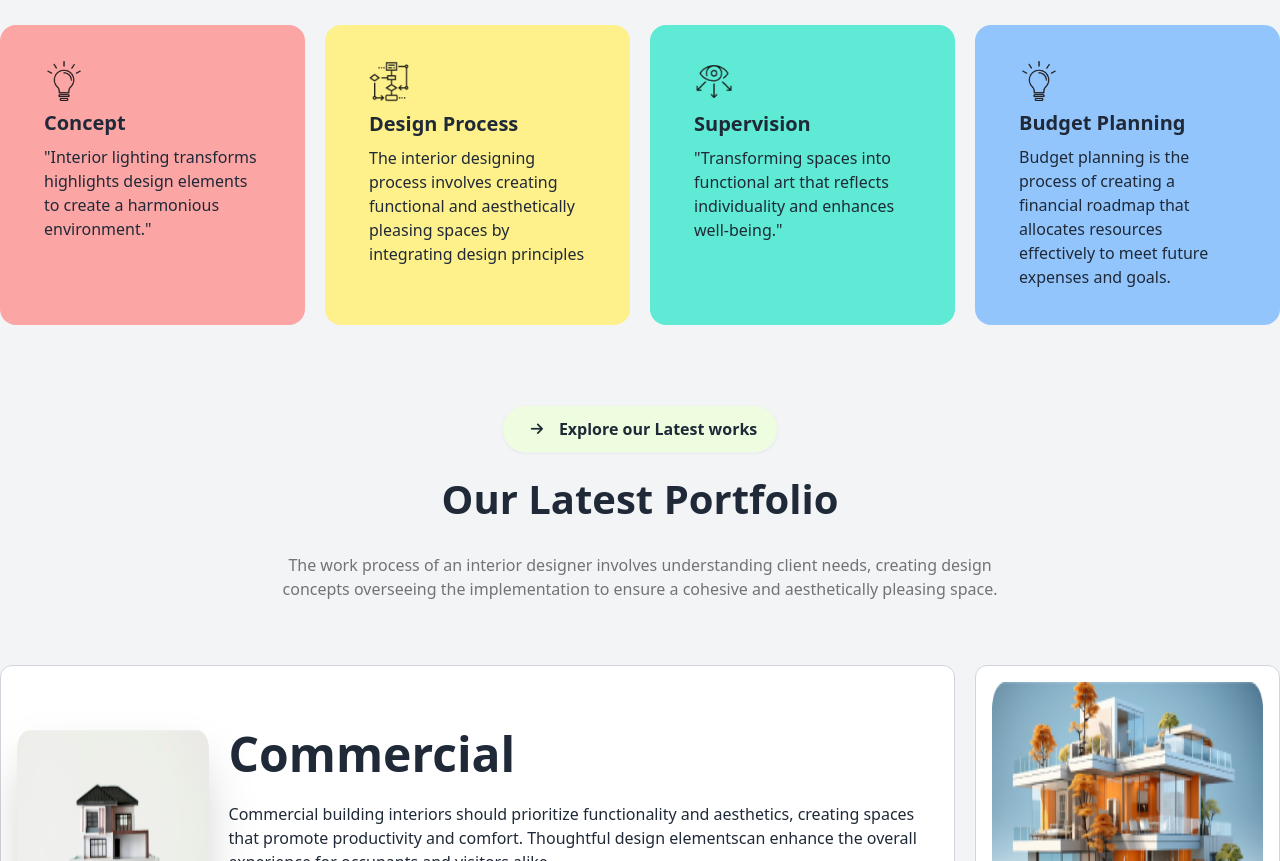
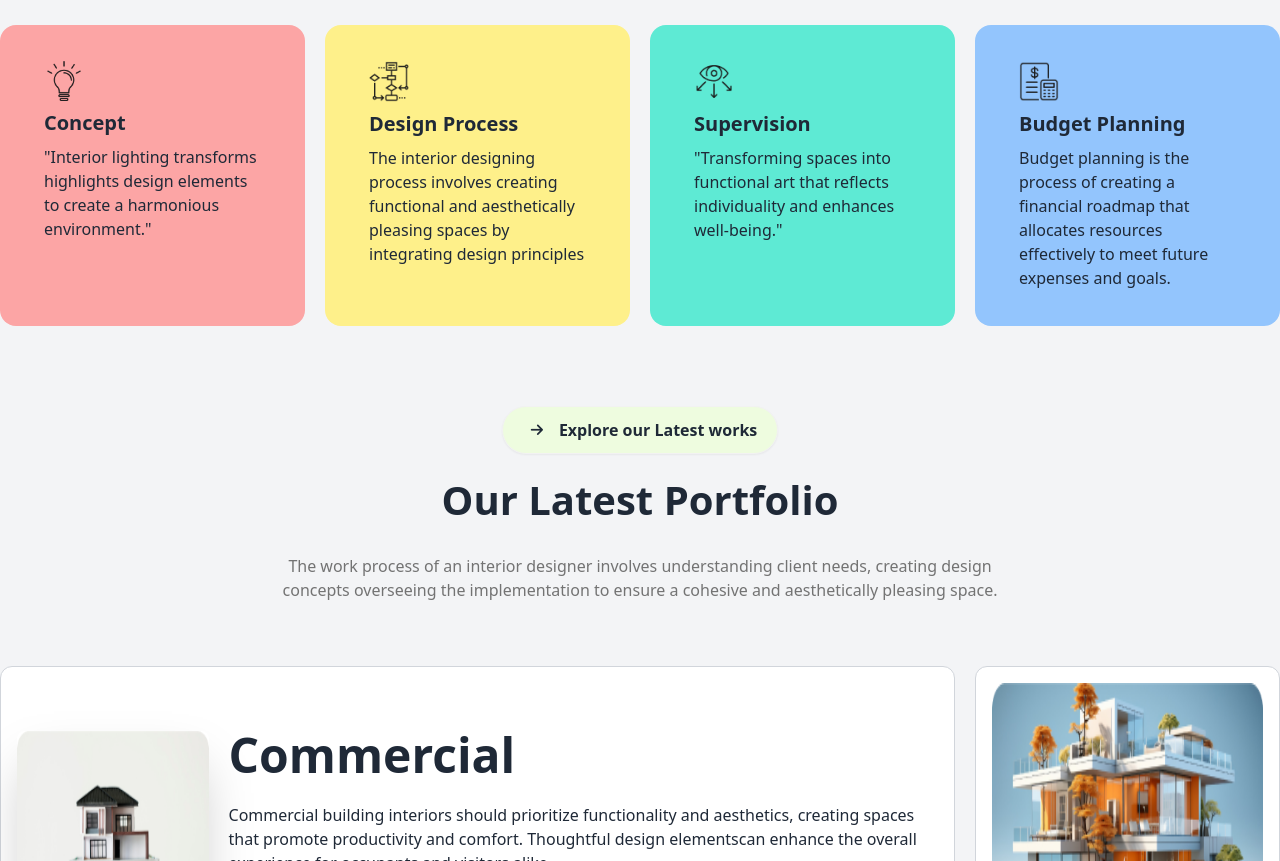
Before and after one commit to Denurychowdhury/rinterio-consultant, a plain HTML site: page index.html in a window 1280 px wide. Shown: the part 2155-3016 px from the top of the page. Drawn offline with nearby package versions, Linux system fonts and the light colour scheme.

Commit message:
Edit work process

```diff
--- a/index.html
+++ b/index.html
@@ -286,7 +286,7 @@
                     </div>
                     <div class="card bg-blue-300   w-full px-3 py-1">
                         <div class="card-body">
-                            <img src="./assets/lightbulb.png" class="w-10" alt="">
+                            <img src="./assets/budget-planning.png" class="w-10" alt="">
                             <h2 class="card-title">Budget Planning</h2>
                             <p>Budget planning is the process of creating a financial roadmap that allocates
                                 resources effectively to meet future expenses and goals.</p>
```
